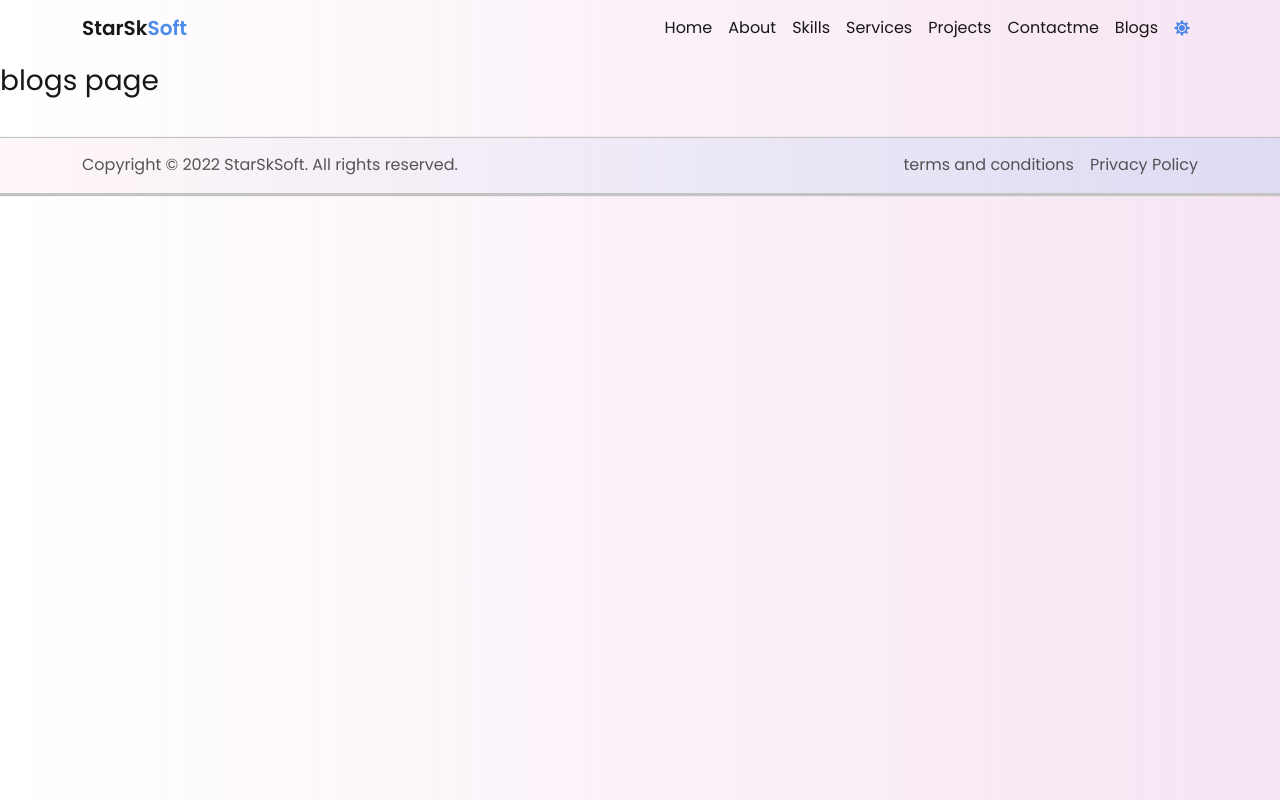
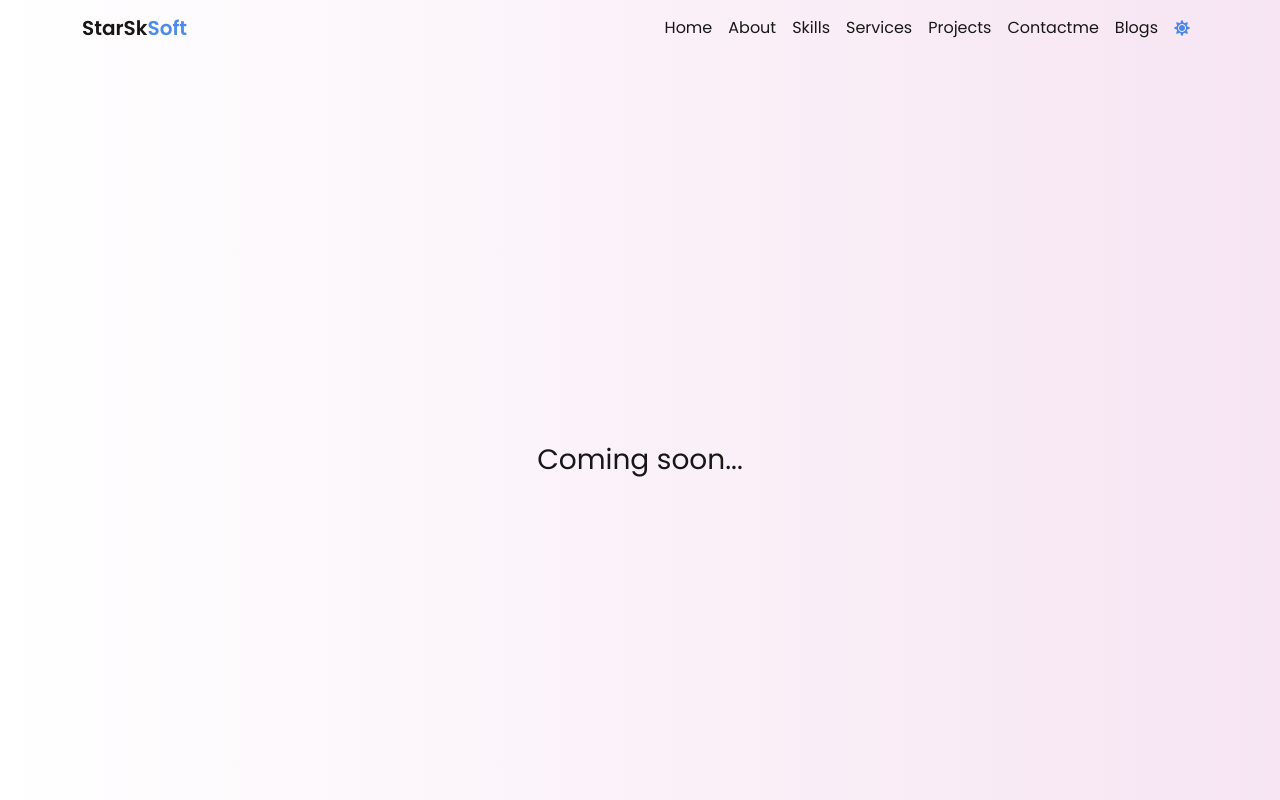
Before and after one commit to sksabbirhossain/portfolio-react, a React (Create React App) app: page /blogs in a window 1280 px wide. Shown: the top 800 px of the page. Built offline with nearby package versions, Linux system fonts and the light colour scheme.

Commit message:
created a blog page

```diff
--- a/src/components/Header/Header.js
+++ b/src/components/Header/Header.js
@@ -41,9 +41,9 @@ const Header = () => {
       }
     >
       <div className="container">
-        <a className={`navbar-brand ${styles.logo}`} href="#home">
+        <HashLink className={`navbar-brand ${styles.logo}`} to="#home">
           StarSk<span className={styles.logoColor}>Soft</span>
-        </a>
+        </HashLink>
         <button
           className="navbar-toggler"
           type="button"
@@ -67,7 +67,7 @@ const Header = () => {
         >
           <ul className="navbar-nav ms-auto mb-2 mb-lg-0">
             <li className="nav-item">
-              <HashLink className="nav-link" to="#home">
+              <HashLink className="nav-link" to="/#home">
                 Home
               </HashLink>
             </li>
--- a/src/pages/Blogs/Blogs.js
+++ b/src/pages/Blogs/Blogs.js
@@ -3,7 +3,11 @@ import React from 'react';
 const Blogs = () => {
     return (
         <section>
-            <h3>blogs page</h3>
+            <div className="container">
+                <div className="d-flex w-100 vh-100 align-items-center justify-content-center">
+                    <h3>Coming soon...</h3>
+                </div>
+            </div>
         </section>
     );
 };
```
